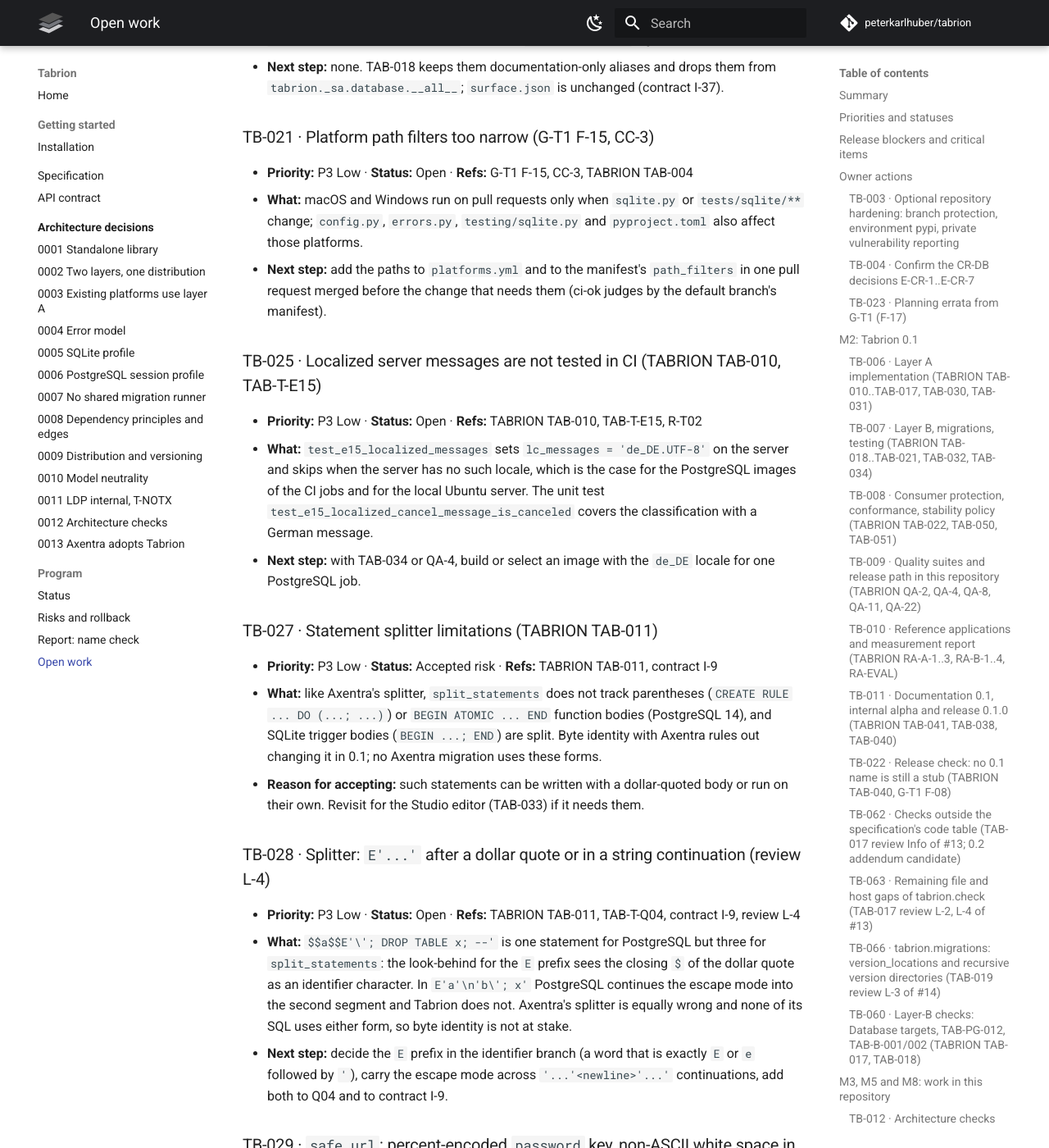
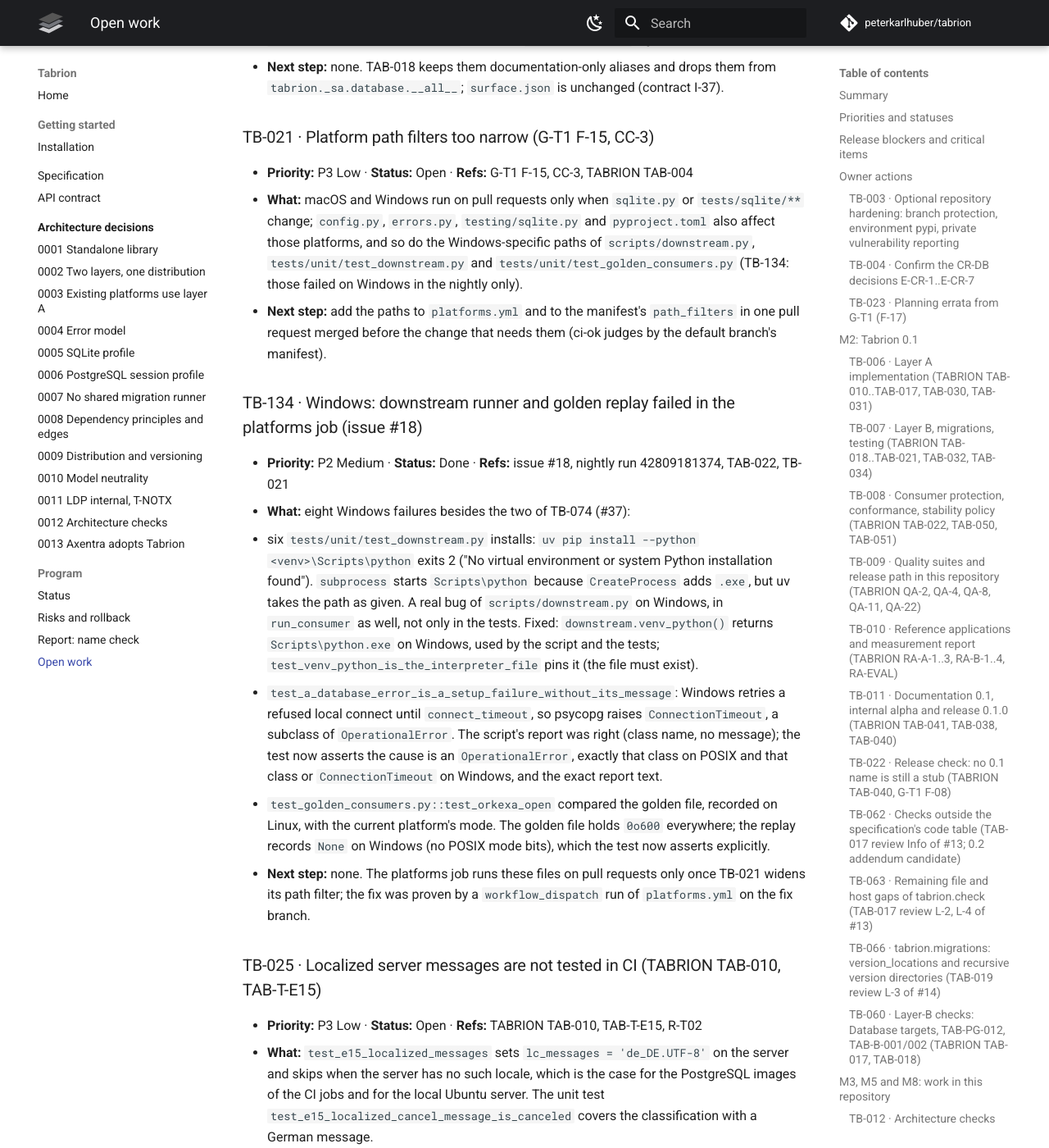
Before and after one commit to peterkarlhuber/tabrion, an MkDocs documentation site: the page built from docs/TODO.md, in a window 1280 px wide and 1400 px high, scrolled down 11271 px. Shown: the whole window at 82% size. Built offline with MkDocs 1.6.1 and Material for MkDocs 9.7.7, drawn with Linux system fonts in a browser that asks for light colours; comment, search, counter and statistics services are not loaded.

Commit message:
Windows: uv gets python.exe; downstream and golden tests assert Windows
scripts/downstream.py passed `Scripts\python` to `uv pip install --python`;
subprocess starts it (CreateProcess adds .exe) but uv takes the path as
given and finds no interpreter (exit 2). New venv_python() returns
Scripts\python.exe on Windows, used by the script and the tests, and a
test pins that the path is the interpreter file. The database-error test
asserts psycopg's ConnectionTimeout (a subclass of OperationalError) that
Windows raises for a refused local connect; the Orkexa replay test asserts
the golden file's 0o600 (recorded on Linux) and None for the replay on
Windows. Issue #18, TODO TB-134, TB-021 note.

Co-Authored-By: Claude Opus 5.5 <noreply@anthropic.com>
Claude-Session: https://claude.ai/code/session_011tY7TC7Nu5VGro3DJGJcv8

```diff
--- a/docs/TODO.md
+++ b/docs/TODO.md
@@ -351,9 +351,31 @@ required (owner decision of 2026-11-08 11:26Z).
 
 - **Priority:** P3 Low · **Status:** Open · **Refs:** G-T1 F-15, CC-3, TABRION TAB-004
 - **What:** macOS and Windows run on pull requests only when `sqlite.py` or `tests/sqlite/**` change; `config.py`,
-  `errors.py`, `testing/sqlite.py` and `pyproject.toml` also affect those platforms.
+  `errors.py`, `testing/sqlite.py` and `pyproject.toml` also affect those platforms, and so do the Windows-specific
+  paths of `scripts/downstream.py`, `tests/unit/test_downstream.py` and `tests/unit/test_golden_consumers.py`
+  (TB-134: those failed on Windows in the nightly only).
 - **Next step:** add the paths to `platforms.yml` and to the manifest's `path_filters` in one pull request merged
   before the change that needs them (ci-ok judges by the default branch's manifest).
+
+### TB-134 · Windows: downstream runner and golden replay failed in the platforms job (issue #18)
+
+- **Priority:** P2 Medium · **Status:** Done · **Refs:** issue #18, nightly run 42809181374, TAB-022, TB-021
+- **What:** eight Windows failures besides the two of TB-074 (#37):
+  - six `tests/unit/test_downstream.py` installs: `uv pip install --python <venv>\Scripts\python` exits 2 ("No
+    virtual environment or system Python installation found"). `subprocess` starts `Scripts\python` because
+    `CreateProcess` adds `.exe`, but uv takes the path as given. A real bug of `scripts/downstream.py` on Windows,
+    in `run_consumer` as well, not only in the tests. Fixed: `downstream.venv_python()` returns
+    `Scripts\python.exe` on Windows, used by the script and the tests; `test_venv_python_is_the_interpreter_file`
+    pins it (the file must exist).
+  - `test_a_database_error_is_a_setup_failure_without_its_message`: Windows retries a refused local connect until
+    `connect_timeout`, so psycopg raises `ConnectionTimeout`, a subclass of `OperationalError`. The script's report
+    was right (class name, no message); the test now asserts the cause is an `OperationalError`, exactly that class on
+    POSIX and that class or `ConnectionTimeout` on Windows, and the exact report text.
+  - `test_golden_consumers.py::test_orkexa_open` compared the golden file, recorded on Linux, with the current
+    platform's mode. The golden file holds `0o600` everywhere; the replay records `None` on Windows (no POSIX mode
+    bits), which the test now asserts explicitly.
+- **Next step:** none. The platforms job runs these files on pull requests only once TB-021 widens its path filter;
+  the fix was proven by a `workflow_dispatch` run of `platforms.yml` on the fix branch.
 
 ### TB-025 · Localized server messages are not tested in CI (TABRION TAB-010, TAB-T-E15)
 
```
Also changed, not shown: other parts of docs/TODO.md (+3 -3 lines), CHANGELOG.md (+4 -0 lines), 3 other files.
